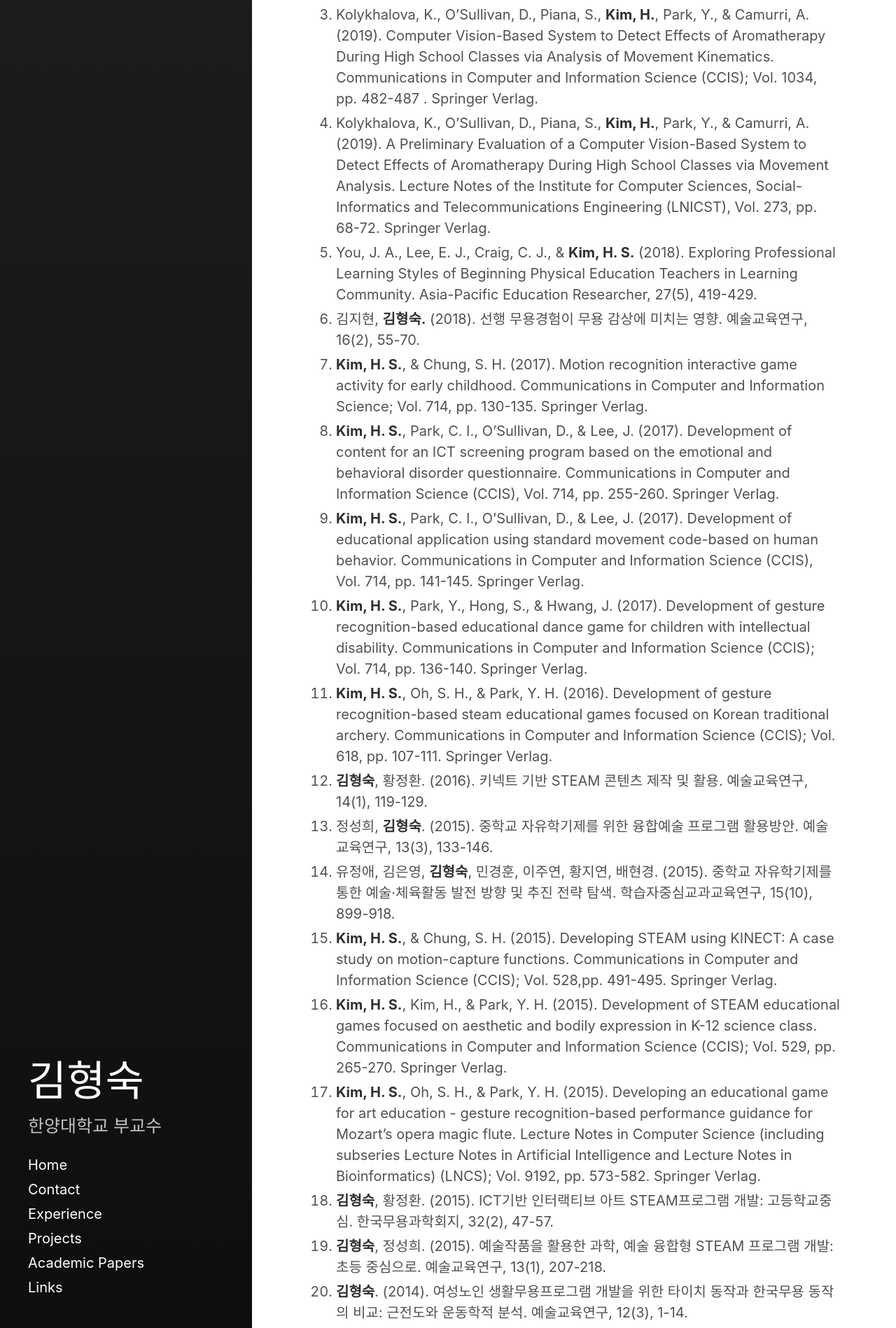
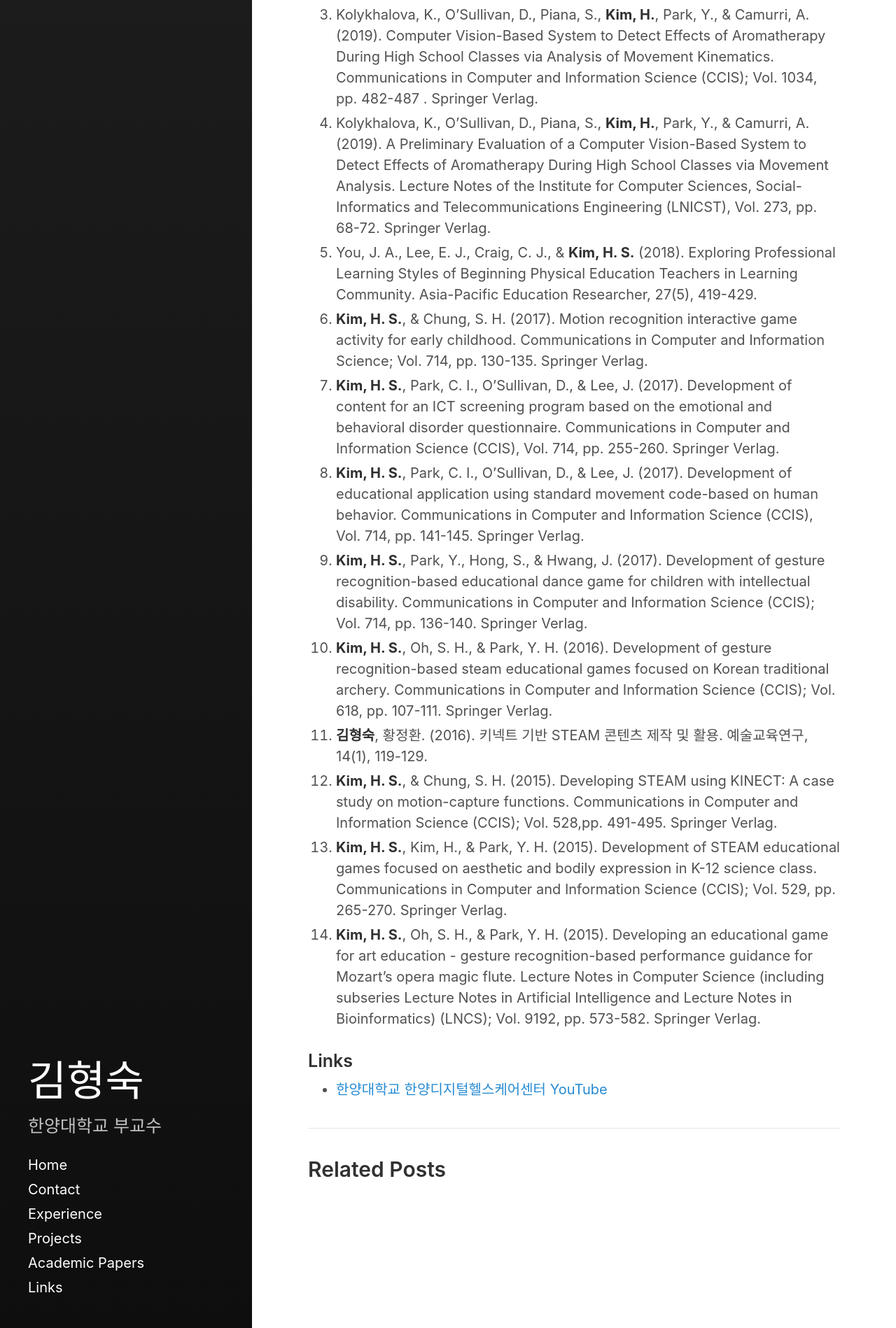
Before and after one commit to Rugger12/hyungsook, a Jekyll site: the page built from _posts/2021-01-07-about-me.md, in a window 1280 px wide. Shown: the part 3102-5000 px from the top of the page at 70% size. Built offline with Jekyll 4.4.1, drawn with Linux system fonts in a browser that asks for light colours.

Commit message:
Update 2021-01-07-about-me.md

```diff
--- a/_posts/2021-01-07-about-me.md
+++ b/_posts/2021-01-07-about-me.md
@@ -66,28 +66,15 @@ excerpt_separator:  <!--more-->
   <li>Kolykhalova, K., O’Sullivan, D., Piana, S., <strong>Kim, H.</strong>, Park, Y., & Camurri, A. (2019). Computer Vision-Based System to Detect Effects of Aromatherapy During High School Classes via Analysis of Movement Kinematics. Communications in Computer and Information Science (CCIS); Vol. 1034, pp. 482-487 . Springer Verlag.</li>
   <li>Kolykhalova, K., O’Sullivan, D., Piana, S., <strong>Kim, H.</strong>, Park, Y., & Camurri, A. (2019). A Preliminary Evaluation of a Computer Vision-Based System to Detect Effects of Aromatherapy During High School Classes via Movement Analysis. Lecture Notes of the Institute for Computer Sciences, Social-Informatics and Telecommunications Engineering (LNICST), Vol. 273, pp. 68-72. Springer Verlag.</li>
   <li>You, J. A., Lee, E. J., Craig, C. J., & <strong>Kim, H. S.</strong> (2018). Exploring Professional Learning Styles of Beginning Physical Education Teachers in Learning Community. Asia-Pacific Education Researcher, 27(5), 419-429.</li>
-  <li>김지현, <strong>김형숙.</strong> (2018). 선행 무용경험이 무용 감상에 미치는 영향. 예술교육연구, 16(2), 55-70.</li>
   <li><strong>Kim, H. S.</strong>, & Chung, S. H. (2017). Motion recognition interactive game activity for early childhood. Communications in Computer and Information Science; Vol. 714, pp. 130-135. Springer Verlag.</li>
   <li><strong>Kim, H. S.</strong>, Park, C. I., O’Sullivan, D., & Lee, J. (2017). Development of content for an ICT screening program based on the emotional and behavioral disorder questionnaire. Communications in Computer and Information Science (CCIS), Vol. 714, pp. 255-260. Springer Verlag.</li>
   <li><strong>Kim, H. S.</strong>, Park, C. I., O’Sullivan, D., & Lee, J. (2017). Development of educational application using standard movement code-based on human behavior. Communications in Computer and Information Science (CCIS), Vol. 714, pp. 141-145. Springer Verlag.</li>
   <li><strong>Kim, H. S.</strong>, Park, Y., Hong, S., & Hwang, J. (2017). Development of gesture recognition-based educational dance game for children with intellectual disability. Communications in Computer and Information Science (CCIS); Vol. 714, pp. 136-140. Springer Verlag.</li>
   <li><strong>Kim, H. S.</strong>, Oh, S. H., & Park, Y. H. (2016). Development of gesture recognition-based steam educational games focused on Korean traditional archery. Communications in Computer and Information Science (CCIS); Vol. 618, pp. 107-111. Springer Verlag.</li>
   <li><strong>김형숙</strong>, 황정환. (2016). 키넥트 기반 STEAM 콘텐츠 제작 및 활용. 예술교육연구, 14(1), 119-129.</li>
-  <li>정성희, <strong>김형숙</strong>. (2015). 중학교 자유학기제를 위한 융합예술 프로그램 활용방안. 예술교육연구, 13(3), 133-146.</li>
-  <li>유정애, 김은영, <strong>김형숙</strong>, 민경훈, 이주연, 황지연, 배현경. (2015). 중학교 자유학기제를 통한 예술·체육활동 발전 방향 및 추진 전략 탐색. 학습자중심교과교육연구, 15(10), 899-918.</li>
   <li><strong>Kim, H. S.</strong>, & Chung, S. H. (2015). Developing STEAM using KINECT: A case study on motion-capture functions. Communications in Computer and Information Science (CCIS); Vol. 528,pp. 491-495. Springer Verlag.</li>
   <li><strong>Kim, H. S.</strong>, Kim, H., & Park, Y. H. (2015). Development of STEAM educational games focused on aesthetic and bodily expression in K-12 science class. Communications in Computer and Information Science (CCIS); Vol. 529, pp. 265-270. Springer Verlag.</li>
   <li><strong>Kim, H. S.</strong>, Oh, S. H., & Park, Y. H. (2015). Developing an educational game for art education - gesture recognition-based performance guidance for Mozart’s opera magic flute. Lecture Notes in Computer Science (including subseries Lecture Notes in Artificial Intelligence and Lecture Notes in Bioinformatics) (LNCS); Vol. 9192, pp. 573-582. Springer Verlag.</li>
-  <li><strong>김형숙</strong>, 황정환. (2015). ICT기반 인터랙티브 아트 STEAM프로그램 개발: 고등학교중심. 한국무용과학회지, 32(2), 47-57.</li>
-  <li><strong>김형숙</strong>, 정성희. (2015). 예술작품을 활용한 과학, 예술 융합형 STEAM 프로그램 개발: 초등 중심으로. 예술교육연구, 13(1), 207-218.</li>
-  <li><strong>김형숙</strong>. (2014). 여성노인 생활무용프로그램 개발을 위한 타이치 동작과 한국무용 동작의 비교: 근전도와 운동학적 분석. 예술교육연구, 12(3), 1-14.</li>
-  <li>김정숙, <strong>김형숙</strong>. (2011). 무용수의 자신감, 성취목표성향, 자기효능감 관계 분석. 한국무용과학회지 23, 115-130.</li>
-  <li>조남용, <strong>김형숙</strong>. (2010). 한국인 정체성 확립'을 위한 공교육 내에서 전통예술문화교육의 실태, 현황분석 및 대안 탐색. 한국무용과학회지, 22, 1-19.</li>
-  <li>조남용, <strong>김형숙</strong>. (2010). 일반 대학생의 움직임 수업 사례연구. 한국무용과학회지 21, 1-14.</li>
-  <li>조남용, <strong>김형숙</strong>. (2010). 창의적 표현을 위한 무용 수업 사례연구. 한국무용과학회지 20, 1-16.</li>
-  <li><strong>김형숙</strong>, 김수연. "심상 이미지를 통한 움직임 개념 교육 : 라반 움직임 분석요소 중 에포트(Effort)를 중심으로." 한국무용과학회지, 17, 109-119.</li>
-  <li><strong>김형숙</strong>. (2005). Motif writing의 활용에 따른 적용방안 연구. 한국무용과학회지, 11, 1-10.</li>
-  <li><strong>김형숙</strong>. (2005). 무용의 과학화를 위한 학문적 과제와 전망. 한국무용과학회지, 11, 99-105.</li>
 </ol>
 
 
```
